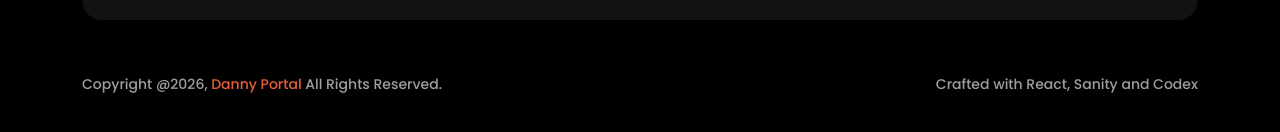
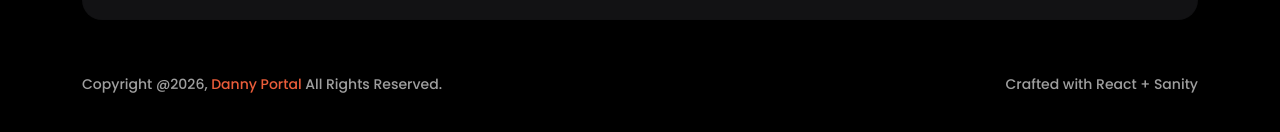
Before and after one commit to dannyportal/dannyportal.github.io, a Next.js app: page /about in a window 1280 px wide. Shown: the part 3363-3495 px from the top of the page. Built offline with nearby package versions, Linux system fonts and the light colour scheme.

Commit message:
update to footer text

```diff
--- a/src/components/sections/footer.jsx
+++ b/src/components/sections/footer.jsx
@@ -19,7 +19,7 @@ const Footer = () => {
                         <div className="col-lg-6">
                             <div className="copyright-text extra-copyright">
                                 <p>
-                                    Crafted with React, Sanity and Codex
+                                    Crafted with React + Sanity
                                 </p>
                             </div>
                         </div>
```
